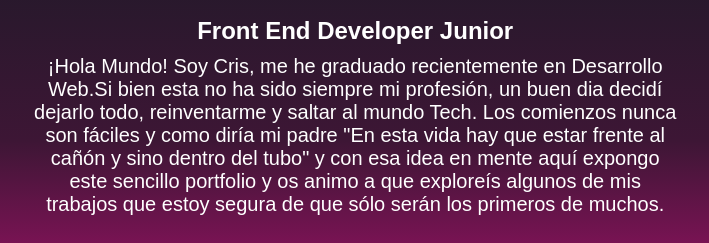
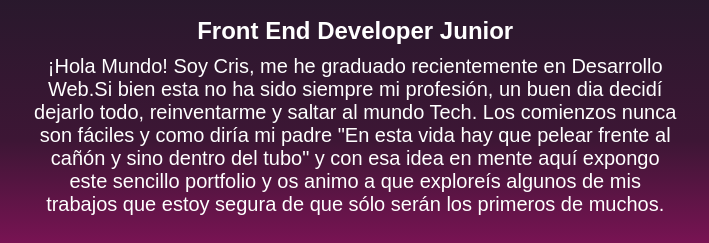
Before and after one commit to CrisMuniz/Portfolio, a website: page src/html/index.html in a window 1280 px wide. Shown: the part 140-383 px from the top of the page, 118-827 px from the left. Drawn offline with nearby package versions, Linux system fonts and the light colour scheme; files that its build step writes are made by us from their sources; files whose address does not match are found by name; a web font is replaced by a local one.

Commit message:
add readme

```diff
--- a/src/html/partials/main.html
+++ b/src/html/partials/main.html
@@ -7,11 +7,10 @@
         <h2 class="aboutme__art1--title2">Front End Developer Junior</h2>
         <p class="aboutme__art1--parr">
           ¡Hola Mundo! Soy Cris, me he graduado recientemente en Desarrollo Web.Si bien esta no ha sido siempre mi profesión, un buen dia decidí dejarlo todo, reinventarme y saltar al mundo Tech.
-          Los comienzos nunca son fáciles y como diría mi padre "En  esta vida hay que estar frente al cañón y sino dentro del tubo" y con esa idea en mente aquí expongo este sencillo portfolio y os animo a que exploreís algunos de mis trabajos que estoy segura de que sólo serán los primeros de muchos.
+          Los comienzos nunca son fáciles y como diría mi padre "En  esta vida hay que pelear frente al cañón y sino dentro del tubo" y con esa idea en mente aquí expongo este sencillo portfolio y os animo a que exploreís algunos de mis trabajos que estoy segura de que sólo serán los primeros de muchos.
 
         </p>
         <a class="aboutme__art1--btn" href="./assets/images/CV_portfolio.pdf" download="CV.pdf" >Descargar CV</a>
-        <!-- <a href="../../downloads/CV_portfolio.pdf"download> holis</a> -->
       </article>
       <article class="aboutme__art2">
         <img
```
Also changed, not shown: README.md.
